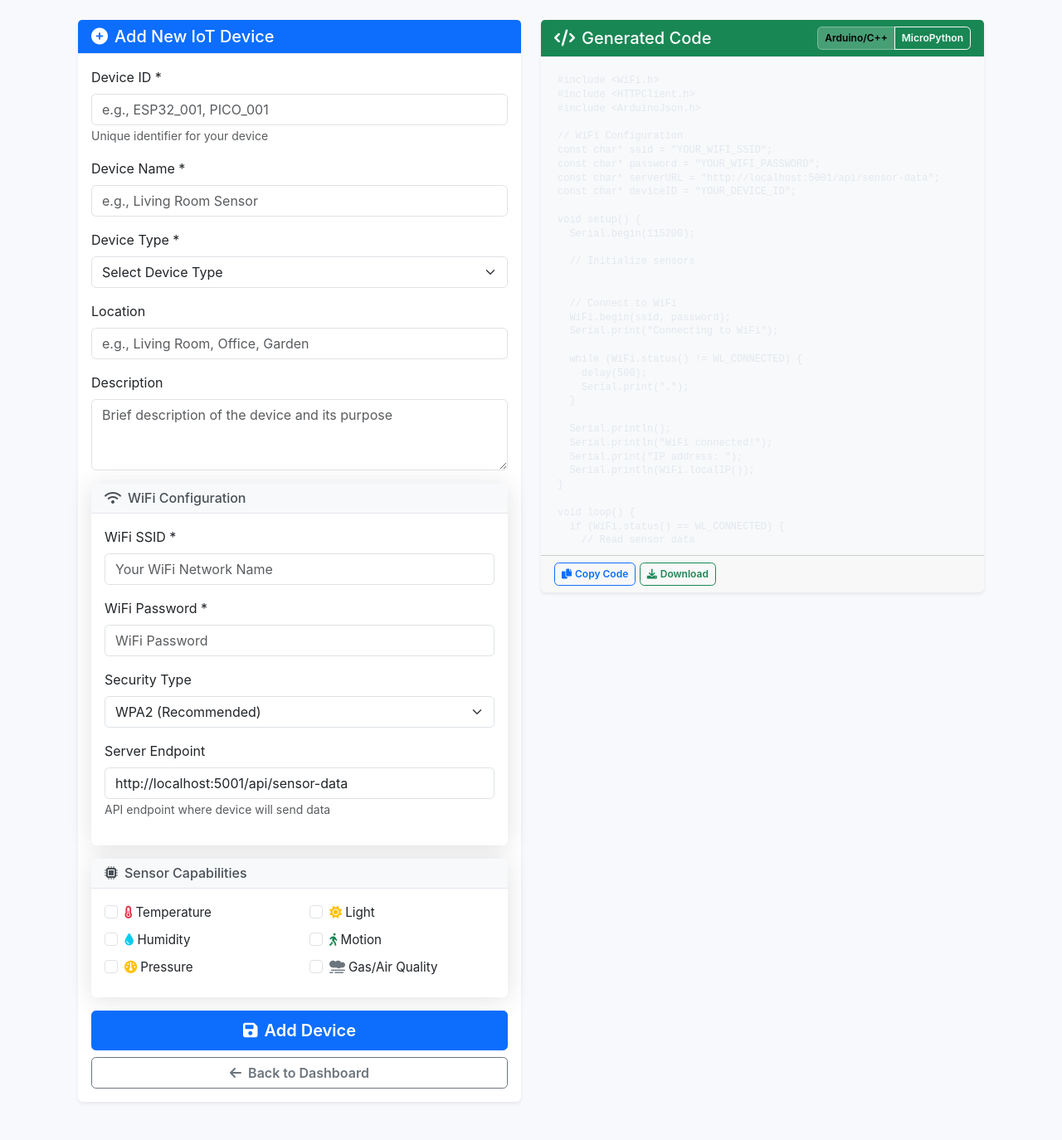
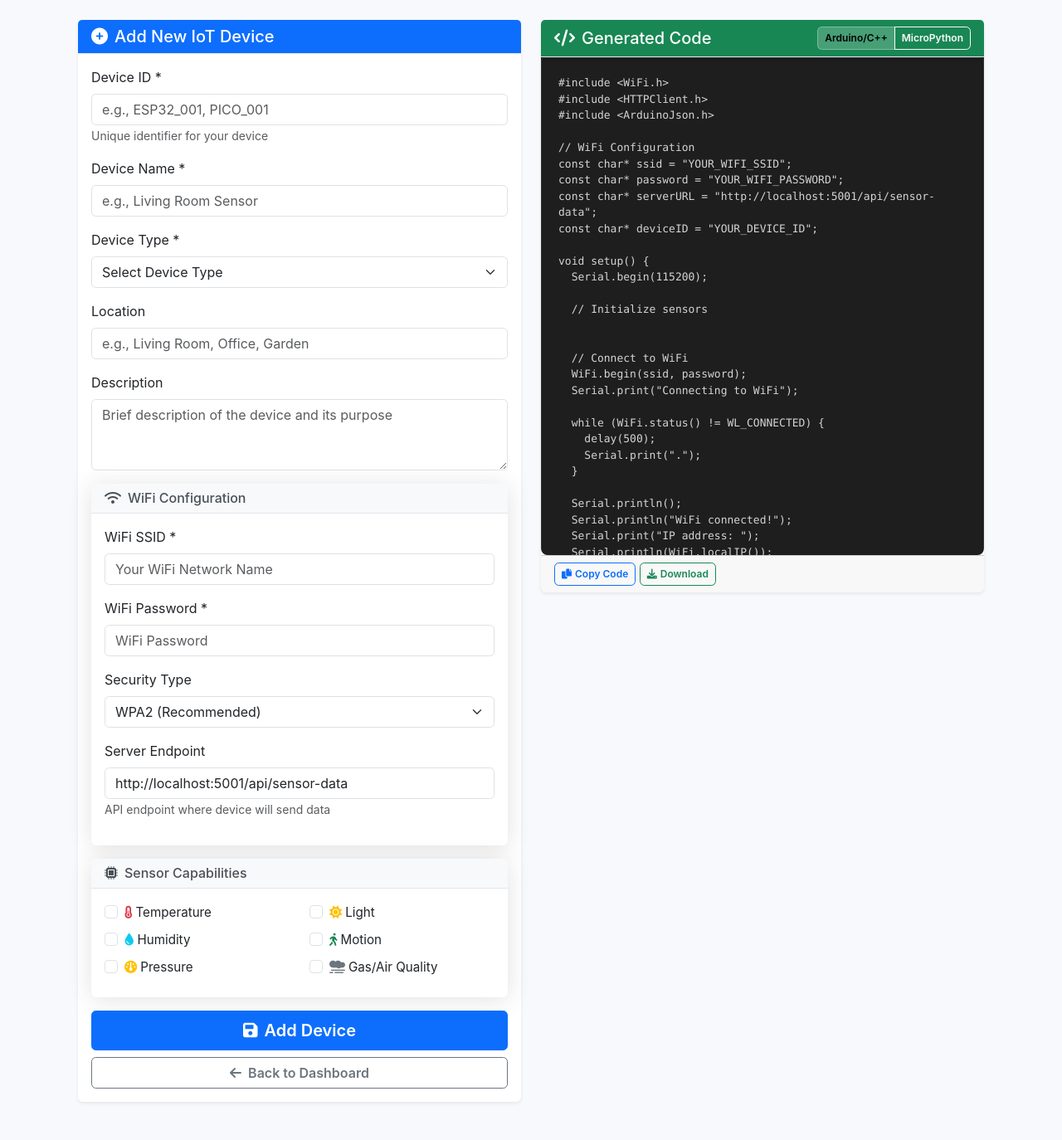
Before and after one commit to natheelic/iot-web-app, a Flask app: page /devices/add in a window 1280 px wide. Shown: the part 56-1430 px from the top of the page at 83% size. Run offline with Flask 3, Linux system fonts and the light colour scheme; data comes from the database, SQL or seed files in the repository; some libraries are stand-ins or nearby versions.

Commit message:
fix background color

```diff
--- a/templates/add_device.html
+++ b/templates/add_device.html
@@ -608,15 +608,40 @@ document.addEventListener('DOMContentLoaded', function() {
 
 <style>
 #generatedCode {
-    background-color: #f8f9fa;
-    border: none;
-    font-family: 'Courier New', monospace;
-    font-size: 12px;
-    line-height: 1.4;
+    background-color: #1e1e1e;
+    color: #d4d4d4;
+    border: 1px solid #333;
+    font-family: 'Consolas', 'Monaco', 'Courier New', monospace;
+    font-size: 13px;
+    line-height: 1.5;
     margin: 0;
     padding: 20px;
     white-space: pre-wrap;
     word-wrap: break-word;
+    border-radius: 4px;
+    box-shadow: inset 0 2px 4px rgba(0, 0, 0, 0.1);
+}
+
+#codeContainer {
+    background-color: #1e1e1e;
+    border-radius: 0 0 8px 8px;
+}
+
+/* Code syntax highlighting colors */
+#generatedCode .comment {
+    color: #6a9955;
+}
+
+#generatedCode .string {
+    color: #ce9178;
+}
+
+#generatedCode .keyword {
+    color: #569cd6;
+}
+
+#generatedCode .function {
+    color: #dcdcaa;
 }
 
 .form-check-label {
```
